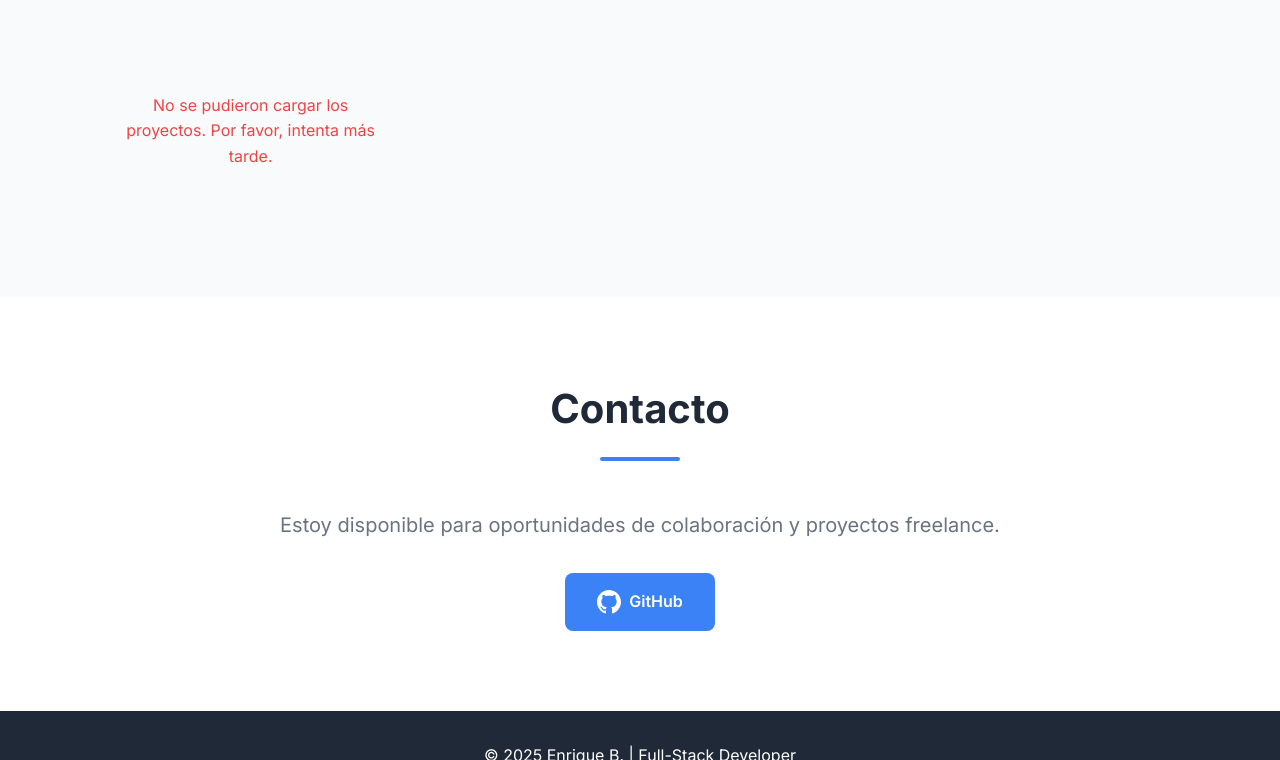
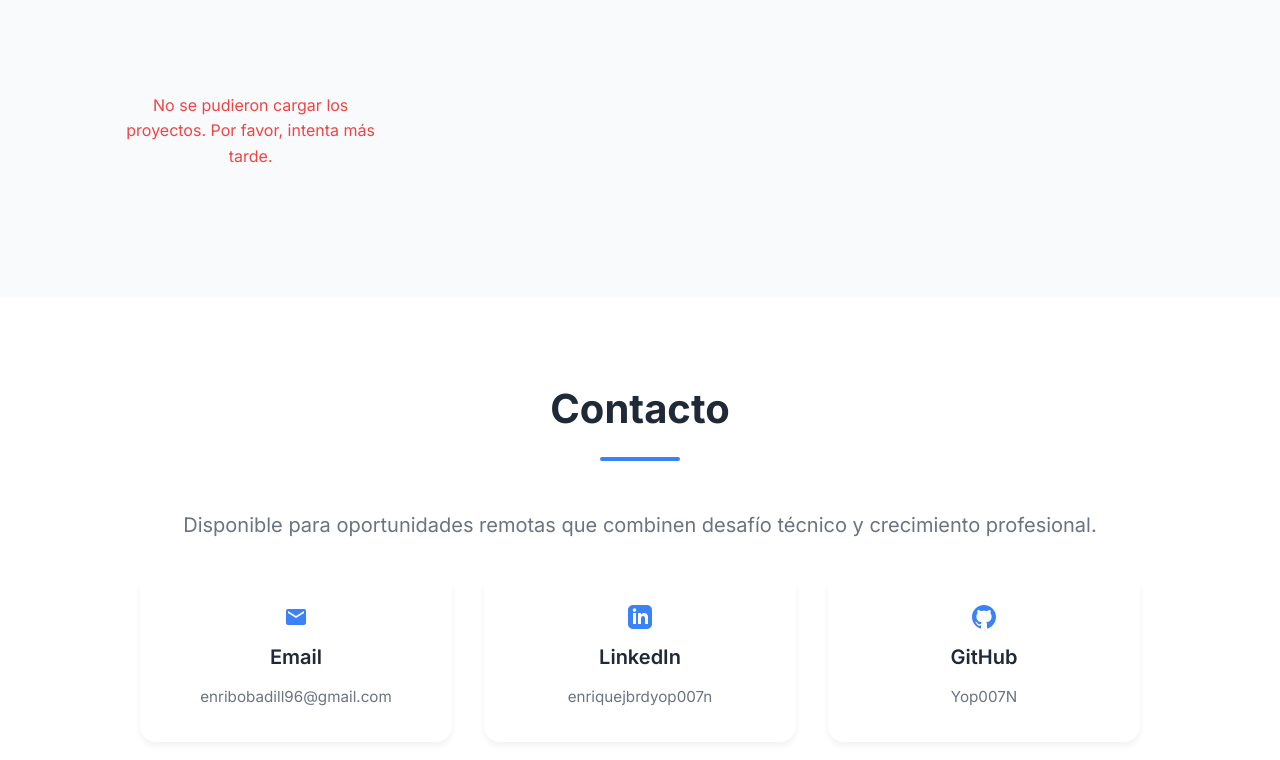
Before and after one commit to Yop007N/Yop007N.github.io, a plain HTML site: page index.html in a window 1280 px wide. Shown: the part 2040-2800 px from the top of the page. Drawn offline with Linux system fonts and the light colour scheme; no server answers.

Commit message:
feat: add complete contact information and improve project display

```diff
--- a/index.html
+++ b/index.html
@@ -29,10 +29,10 @@
     <section id="hero" class="hero">
         <div class="container">
             <div class="hero-content">
-                <h1 class="hero-title">Hola, soy <span class="highlight">Enrique B.</span></h1>
-                <p class="hero-subtitle">Full-Stack Developer</p>
+                <h1 class="hero-title">Hola, soy <span class="highlight">Enrique Junior Bobadilla Ruiz Díaz</span></h1>
+                <p class="hero-subtitle">Full Stack Developer - Backend Specialist</p>
                 <p class="hero-description">
-                    Especializado en crear aplicaciones web y móviles escalables con tecnologías modernas.
+                    Especializado en crear aplicaciones web y móviles escalables con Node.js, TypeScript, React y arquitecturas cloud. Más de 3 años de experiencia en desarrollo de APIs escalables y soluciones empresariales.
                 </p>
                 <div class="hero-buttons">
                     <a href="#projects" class="btn btn-primary">Ver Proyectos</a>
@@ -134,14 +134,37 @@
         <div class="container">
             <h2 class="section-title">Contacto</h2>
             <div class="contact-content">
-                <p>Estoy disponible para oportunidades de colaboración y proyectos freelance.</p>
-                <div class="contact-links">
-                    <a href="https://github.com/Yop007N" target="_blank" class="contact-link">
+                <p>Disponible para oportunidades remotas que combinen desafío técnico y crecimiento profesional.</p>
+                <div class="contact-grid">
+                    <a href="mailto:enribobadill96@gmail.com" target="_blank" class="contact-card">
+                        <svg width="24" height="24" viewBox="0 0 24 24" fill="currentColor">
+                            <path d="M20 4H4c-1.1 0-1.99.9-1.99 2L2 18c0 1.1.9 2 2 2h16c1.1 0 2-.9 2-2V6c0-1.1-.9-2-2-2zm0 4l-8 5-8-5V6l8 5 8-5v2z"/>
+                        </svg>
+                        <h3>Email</h3>
+                        <p>enribobadill96@gmail.com</p>
+                    </a>
+                    <a href="https://linkedin.com/in/enriquejbrdyop007n" target="_blank" class="contact-card">
+                        <svg width="24" height="24" viewBox="0 0 24 24" fill="currentColor">
+                            <path d="M19 0h-14c-2.761 0-5 2.239-5 5v14c0 2.761 2.239 5 5 5h14c2.762 0 5-2.239 5-5v-14c0-2.761-2.238-5-5-5zm-11 19h-3v-11h3v11zm-1.5-12.268c-.966 0-1.75-.79-1.75-1.764s.784-1.764 1.75-1.764 1.75.79 1.75 1.764-.783 1.764-1.75 1.764zm13.5 12.268h-3v-5.604c0-3.368-4-3.113-4 0v5.604h-3v-11h3v1.765c1.396-2.586 7-2.777 7 2.476v6.759z"/>
+                        </svg>
+                        <h3>LinkedIn</h3>
+                        <p>enriquejbrdyop007n</p>
+                    </a>
+                    <a href="https://github.com/Yop007N" target="_blank" class="contact-card">
                         <svg width="24" height="24" viewBox="0 0 24 24" fill="currentColor">
                             <path d="M12 0c-6.626 0-12 5.373-12 12 0 5.302 3.438 9.8 8.207 11.387.599.111.793-.261.793-.577v-2.234c-3.338.726-4.033-1.416-4.033-1.416-.546-1.387-1.333-1.756-1.333-1.756-1.089-.745.083-.729.083-.729 1.205.084 1.839 1.237 1.839 1.237 1.07 1.834 2.807 1.304 3.492.997.107-.775.418-1.305.762-1.604-2.665-.305-5.467-1.334-5.467-5.931 0-1.311.469-2.381 1.236-3.221-.124-.303-.535-1.524.117-3.176 0 0 1.008-.322 3.301 1.23.957-.266 1.983-.399 3.003-.404 1.02.005 2.047.138 3.006.404 2.291-1.552 3.297-1.23 3.297-1.23.653 1.653.242 2.874.118 3.176.77.84 1.235 1.911 1.235 3.221 0 4.609-2.807 5.624-5.479 5.921.43.372.823 1.102.823 2.222v3.293c0 .319.192.694.801.576 4.765-1.589 8.199-6.086 8.199-11.386 0-6.627-5.373-12-12-12z"/>
                         </svg>
-                        GitHub
+                        <h3>GitHub</h3>
+                        <p>Yop007N</p>
                     </a>
+                    <div class="contact-card">
+                        <svg width="24" height="24" viewBox="0 0 24 24" fill="currentColor">
+                            <path d="M12 2C8.13 2 5 5.13 5 9c0 5.25 7 13 7 13s7-7.75 7-13c0-3.87-3.13-7-7-7zm0 9.5c-1.38 0-2.5-1.12-2.5-2.5s1.12-2.5 2.5-2.5 2.5 1.12 2.5 2.5-1.12 2.5-2.5 2.5z"/>
+                        </svg>
+                        <h3>Ubicación</h3>
+                        <p>Ciudad del Este, Paraguay</p>
+                        <p class="remote-badge">Disponible 100% Remoto</p>
+                    </div>
                 </div>
             </div>
         </div>
--- a/script.js
+++ b/script.js
@@ -41,6 +41,10 @@ function getLanguageColor(language) {
 function createProjectCard(repo) {
     const isFeatured = featuredProjects.includes(repo.name);
 
+    // Usar la descripción del repositorio o un fallback genérico
+    const description = repo.description ||
+                       (repo.language ? `Proyecto desarrollado principalmente en ${repo.language}` : 'Proyecto de desarrollo');
+
     return `
         <div class="project-card ${isFeatured ? 'featured' : ''}">
             <div class="project-content">
@@ -49,7 +53,7 @@ function createProjectCard(repo) {
                     ${isFeatured ? '<span class="featured-badge">⭐ Destacado</span>' : ''}
                 </h3>
                 <p class="project-description">
-                    ${repo.description || 'Proyecto de desarrollo en ' + (repo.language || 'múltiples tecnologías')}
+                    ${description}
                 </p>
                 ${repo.language ? `
                     <div class="project-tech">
@@ -62,6 +66,7 @@ function createProjectCard(repo) {
                     ${repo.stargazers_count > 0 ? `<span>⭐ ${repo.stargazers_count}</span>` : ''}
                     ${repo.forks_count > 0 ? `<span>🔄 ${repo.forks_count}</span>` : ''}
                     ${repo.size ? `<span>📦 ${(repo.size / 1024).toFixed(1)} MB</span>` : ''}
+                    ${repo.updated_at ? `<span>📅 ${new Date(repo.updated_at).toLocaleDateString('es-PY')}</span>` : ''}
                 </div>
                 <div class="project-links">
                     <a href="${repo.html_url}" target="_blank" class="project-link">
--- a/styles.css
+++ b/styles.css
@@ -365,6 +365,61 @@ section {
     box-shadow: 0 4px 12px rgba(59, 130, 246, 0.3);
 }
 
+.contact-grid {
+    display: grid;
+    grid-template-columns: repeat(auto-fit, minmax(250px, 1fr));
+    gap: 2rem;
+    max-width: 1000px;
+    margin: 0 auto;
+}
+
+.contact-card {
+    background: white;
+    padding: 2rem;
+    border-radius: 1rem;
+    text-align: center;
+    box-shadow: 0 4px 6px rgba(0, 0, 0, 0.05);
+    transition: all 0.3s;
+    text-decoration: none;
+    color: var(--text-color);
+    display: flex;
+    flex-direction: column;
+    align-items: center;
+    gap: 0.75rem;
+}
+
+.contact-card:hover {
+    transform: translateY(-5px);
+    box-shadow: 0 12px 24px rgba(0, 0, 0, 0.1);
+    color: var(--primary-color);
+}
+
+.contact-card svg {
+    color: var(--primary-color);
+}
+
+.contact-card h3 {
+    font-size: 1.25rem;
+    font-weight: 600;
+    margin: 0;
+}
+
+.contact-card p {
+    font-size: 0.95rem;
+    color: var(--text-light);
+    margin: 0;
+}
+
+.remote-badge {
+    background: linear-gradient(135deg, #667eea 0%, #764ba2 100%);
+    color: white;
+    padding: 0.5rem 1rem;
+    border-radius: 2rem;
+    font-size: 0.85rem;
+    font-weight: 600;
+    margin-top: 0.5rem;
+}
+
 /* Footer */
 .footer {
     background: var(--text-color);
```
